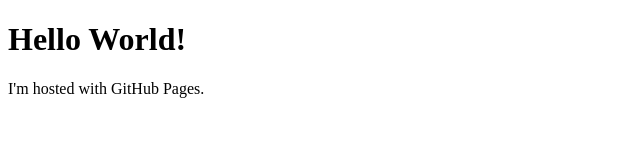
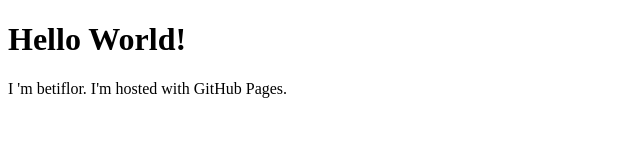
Before and after one commit to betiflor/betiflor.github.io, a plain HTML site: page index.html in a window 1280 px wide. Shown: the whole page, without its empty margins (0-640 px from the left). Drawn offline with Linux system fonts and the light colour scheme.

Commit message:
added my username

```diff
--- a/index.html
+++ b/index.html
@@ -2,6 +2,6 @@
 <html>
 <body>
 <h1>Hello World! </h1>
-<p>I'm hosted with GitHub Pages.</p>
+<p>I 'm betiflor. I'm hosted with GitHub Pages.</p>
 </body>
 </html
```
